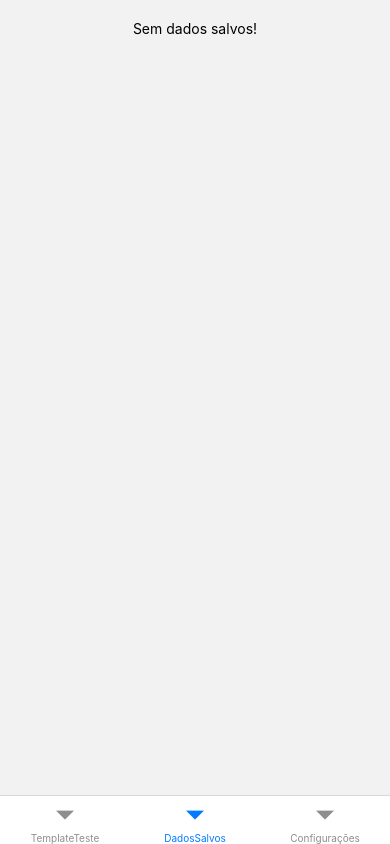
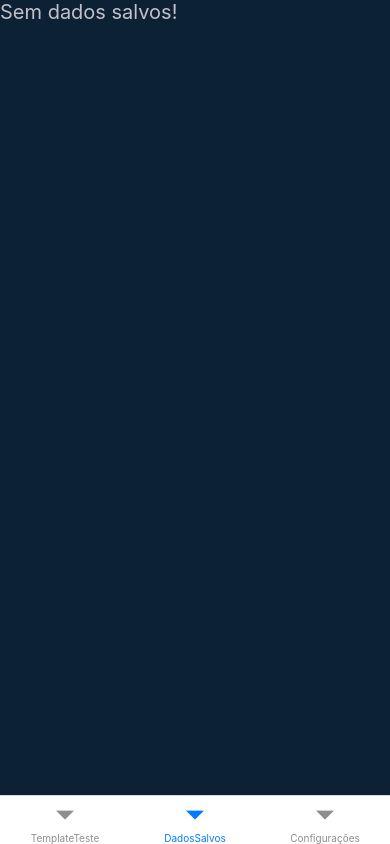
Before and after one commit to AndersonAPinto/react-nativeCheckPoint, a React Native app: screen /DadosSalvos in a window 390 px wide. Built offline with nearby package versions, Linux system fonts and the light colour scheme.

Commit message:
update Historico

```diff
--- a/src/DadosSalvos.js
+++ b/src/DadosSalvos.js
@@ -2,6 +2,7 @@ import React, { useState, useCallback } from 'react';
 import { View, Text, ScrollView, StyleSheet, TouchableWithoutFeedback, Alert } from 'react-native';
 import AsyncStorage from '@react-native-async-storage/async-storage';
 import { useFocusEffect } from '@react-navigation/native';
+import { SafeAreaView } from 'react-native-safe-area-context';
 
 
 const DadosSalvos = () => {
@@ -43,7 +44,9 @@ const DadosSalvos = () => {
     const datasSalvamento = Object.keys(dadosSalvos);
 
     return (
+
         <ScrollView style={styles.container}>
+            <SafeAreaView>
                 {datasSalvamento.length > 0 ? datasSalvamento.reverse().map((data, index) => {
                     return (
                         <TouchableWithoutFeedback
@@ -62,33 +65,40 @@ const DadosSalvos = () => {
                         </TouchableWithoutFeedback>
                     );
                 }) : (
-                <View style={styles.noDataContainer}>
-                  <Text>Sem dados salvos!</Text>
+                    <View >
+                        <Text style={styles.noDataContainer}>Sem dados salvos!</Text>
                     </View>
                 )}
+            </SafeAreaView>
         </ScrollView>
+
+
     );
 };
 const styles = StyleSheet.create({
     container: {
         flex: 1,
+        padding: 0,
+        margin: 0,
+        backgroundColor: '#0C2134',
     },
     dataContainer: {
+        backgroundColor: '#C2C1CC',
         marginVertical: 10,
         paddingHorizontal: 20,
     },
     dataTitle: {
         fontSize: 18,
         fontWeight: 'bold',
+        color:'orange'
+
     },
     eventoText: {
         fontSize: 16,
     },
     noDataContainer: {
-        flex: 1,
-        justifyContent: 'center',
-        alignItems: 'center',
-        marginTop: 20,
+        color: '#C2C1CC',
+        fontSize: 20,
     },
 });
 export default DadosSalvos;
```
Lines whose indentation alone changed are shown as unchanged.
